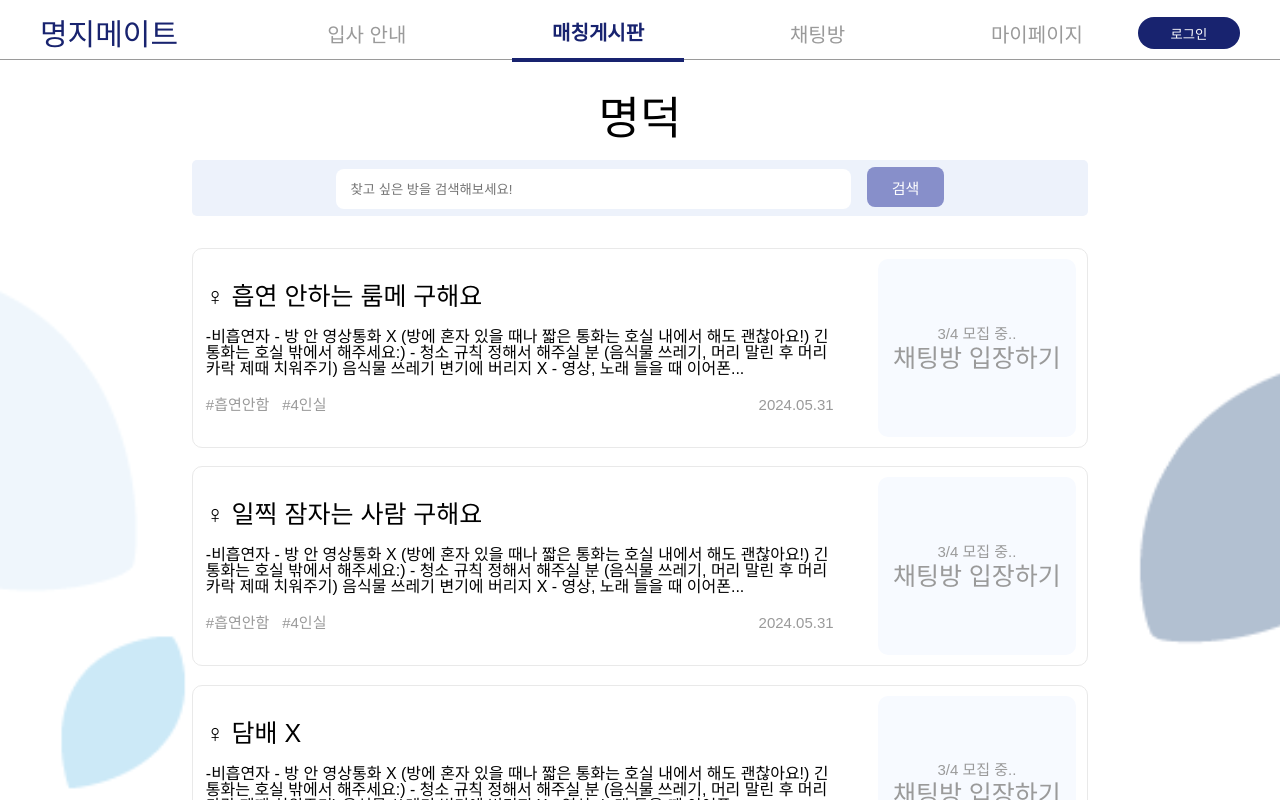
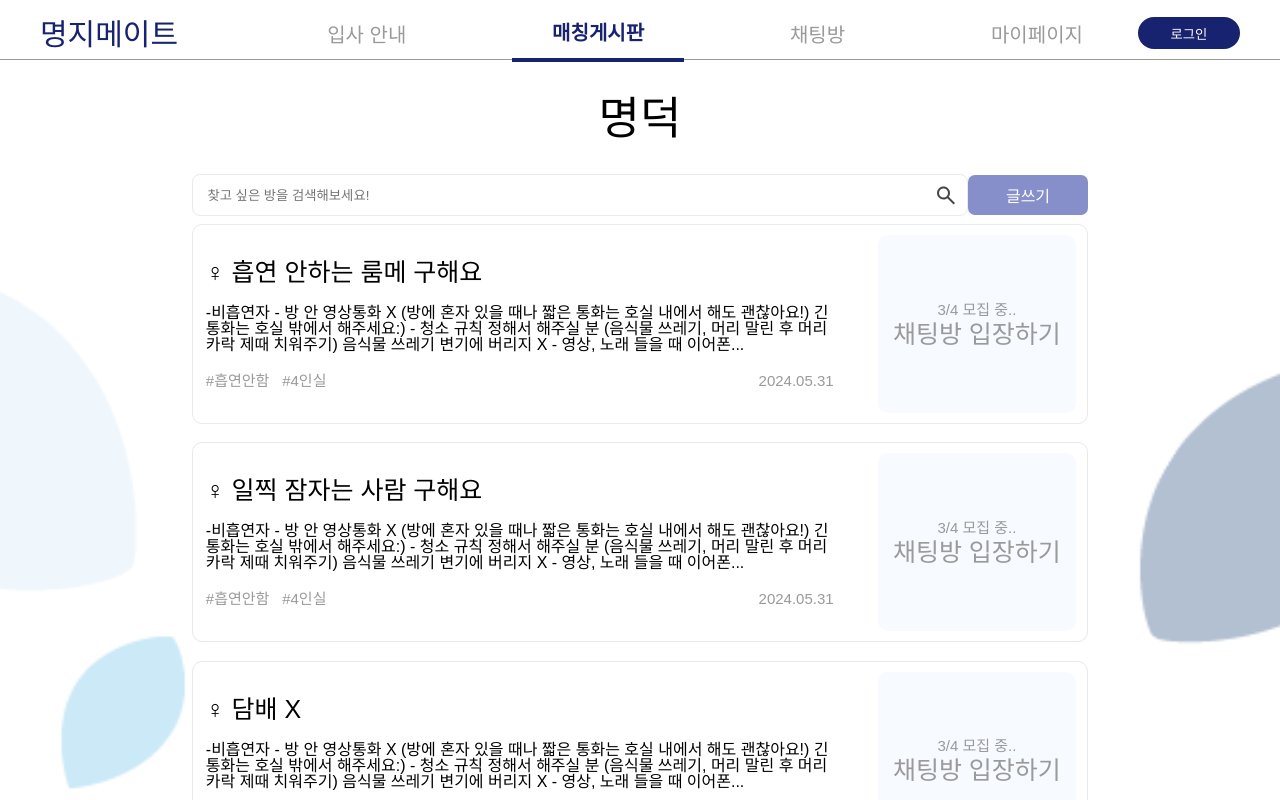
Before and after one commit to jogpfls/myongji_roomMate, a React (Create React App) app: page /dormitory in a window 1280 px wide. Shown: the top 800 px of the page. Built offline with nearby package versions, Linux system fonts and the light colour scheme; no server answers; a web font is replaced by a local one.

Commit message:
fix: 검색창 스타일  수정 및 클릭시 이동 수정

```diff
--- a/src/components/List.js
+++ b/src/components/List.js
@@ -31,12 +31,19 @@ const List = ({search, title, status}) => {
     }
     return text;
   };
+
+  const handleClick = () => {
+    if (status !== '모집완료') {
+      navigate('/room');
+    }
+  };
+
   return (
     <div>
       {title.includes(search) && (
         <Wrapper
         status={status}
-        onClick={() => navigate('/room')}>
+        onClick={() => handleClick()}>
           <LeftBox>
           <div>
             <Title>{title}</Title>
@@ -46,11 +53,7 @@ const List = ({search, title, status}) => {
               {truncateText("-비흡연자 - 방 안 영상통화 X (방에 혼자 있을 때나 짧은 통화는 호실\
               내에서 해도 괜찮아요!) 긴 통화는 호실 밖에서 해주세요:) - 청소 규칙\
               정해서 해주실 분 (음식물 쓰레기, 머리 말린 후 머리카락 제때 치워주기)\
-              음식물 쓰레기 변기에 버리지 X - 영상, 노래 들을 때 이어폰 사용 - 밤에\
-              스탠드 켜도 주무실 수 있는 분 / 밤에 키보드 사용 X (무소음 키보드는\
-              사용해도 괜찮아요!) 생활하면서 불편한 점 있으면 규칙 조율하고, 한 학기\
-              동안 잘 지낼 분 구해요!! 관심 있으시거나 궁금한 점 있는 분들은 쪽지\
-              부탁드려요!!", maxLength)}
+              음식물 쓰레기 변기에 버리지 X - 영상, 노래 들을 때 이어폰 사용 - 밤에", maxLength)}
             </Contents>
           </ContentsBox>
             <TextBox>
--- a/src/pages/DormitoryPage.js
+++ b/src/pages/DormitoryPage.js
@@ -3,46 +3,50 @@ import styled from "styled-components";
 import List from "../components/List";
 import Button from "../components/Button";
 import { useNavigate } from "react-router-dom";
+import SearchImg from "../images/search.svg";
 
 const DormitoryPage = () => {
   const [search, setSearch] = useState('');
+  const [filteredSearch, setFilteredSearch] = useState('');
   const navigate = useNavigate();
 
   const handleSearchChange = (event) => {
     setSearch(event.target.value)
   }
 
+  const handleSearchClick = () => {
+    setFilteredSearch(search);
+  };
+
   return (
     <Background>
       <Wrapper>
         <TitleBox>
           <Title>명덕</Title>
-          <SearchWrapper>
-            <div>
-              <Search
+          <SearchBox>
+          <Search
               onChange={handleSearchChange}
               value={search}
-              placeholder="찾고 싶은 방을 검색해보세요!"/>
-              <SearchButton>검색</SearchButton>
-            </div>
-          </SearchWrapper>
+              placeholder="찾고 싶은 방을 검색해보세요!"></Search>
+              <SearchButton src={SearchImg} alt="검색" onClick={handleSearchClick}/>
+              <Button onClick={() => navigate("/write")}>글쓰기</Button>
+          </SearchBox>
         </TitleBox>
         <BottomWrapper>
           <ListWrapper>
-            <List title="♀ 흡연 안하는 룸메 구해요" search={search}/>
-            <List title="♀ 일찍 잠자는 사람 구해요" search={search}/>
-            <List title="♀ 담배 X" search={search}/>
-            <List title="♀ 흡연 X" search={search}/>
-            <List title="♀ 흡연 X" search={search}/>
-            <List title="♀ 코골이 X" search={search}/>
-            <List title="♀ 같이 친해져요~" search={search}/>
-            <List title="♀ 같이 친해져요~" search={search}/>
-            <List title="♀ 같이 친해져요~" search={search}/>
-            <List title="♀ 같이 친해져요~" search={search}/>
-            <List title="♀ 흡연 X" search={search} status="모집완료"/>
+            <List title="♀ 흡연 안하는 룸메 구해요" search={filteredSearch}/>
+            <List title="♀ 일찍 잠자는 사람 구해요" search={filteredSearch}/>
+            <List title="♀ 담배 X" search={filteredSearch}/>
+            <List title="♀ 흡연 X" search={filteredSearch}/>
+            <List title="♀ 흡연 X" search={filteredSearch}/>
+            <List title="♀ 코골이 X" search={filteredSearch}/>
+            <List title="♀ 같이 친해져요~" search={filteredSearch}/>
+            <List title="♀ 같이 친해져요~" search={filteredSearch}/>
+            <List title="♀ 같이 친해져요~" search={filteredSearch}/>
+            <List title="♀ 같이 친해져요~" search={filteredSearch}/>
+            <List title="♀ 흡연 X" search={filteredSearch} status="모집완료"/>
 
           </ListWrapper>
-          <Button onClick={() => navigate("/write")}>글쓰기</Button>
         </BottomWrapper>
       </Wrapper>
     </Background>
@@ -73,21 +77,19 @@ const Title = styled.p`
   font-size: 45px;
 `;
 
-const SearchWrapper = styled.div`
-  background-color: ${({theme})=>theme.colors.lightBlue};
+const SearchBox = styled.div`
+position: relative;
   width: 100%;
-  height: 7vh;
-  border-radius: 5px;
   display: flex;
-  justify-content: center;
   align-items: center;
+  justify-content: space-between;
 `;
 
 const Search = styled.input`
   background-color: ${({theme})=>theme.colors.white};
-  border: none;
-  width: 38vw;
-  height: 5vh;
+  border: solid 1px ${({theme})=>theme.colors.gray2};
+  width: 84%;
+  height: 40px;
   border-radius: 8px;
   outline: none;
   padding: 0 1.8vh;
@@ -97,21 +99,10 @@ const Search = styled.input`
   }
 `;
 
-const SearchButton = styled.button`
-  background-color: ${({theme})=>theme.colors.blue2};
-  ${({theme})=>theme.fonts.text5}
-  font-size: 15px;
-  color: ${({theme})=>theme.colors.white};
-  width: 6vw;
-  min-width: 60px;
-  height: 5vh;
-  border-radius: 8px;
-  margin-left: 2vh;
-  transition: background-color 0.2s;
-
-  &:hover {
-    background-color: ${({theme})=>theme.colors.blue2C};
-  }
+const SearchButton = styled.img`
+  cursor: pointer;
+  position: absolute;
+  right: 14.5%;
 `;
 
 const BottomWrapper = styled.div`
@@ -122,7 +113,7 @@ const BottomWrapper = styled.div`
 
 const ListWrapper = styled.div`
   width: 100%;
-  margin: 4vh 0;
+  margin: 1vh 0;
   display: flex;
   flex-direction: column;
 `;
```
Also changed, not shown: src/images/search.svg (added).
